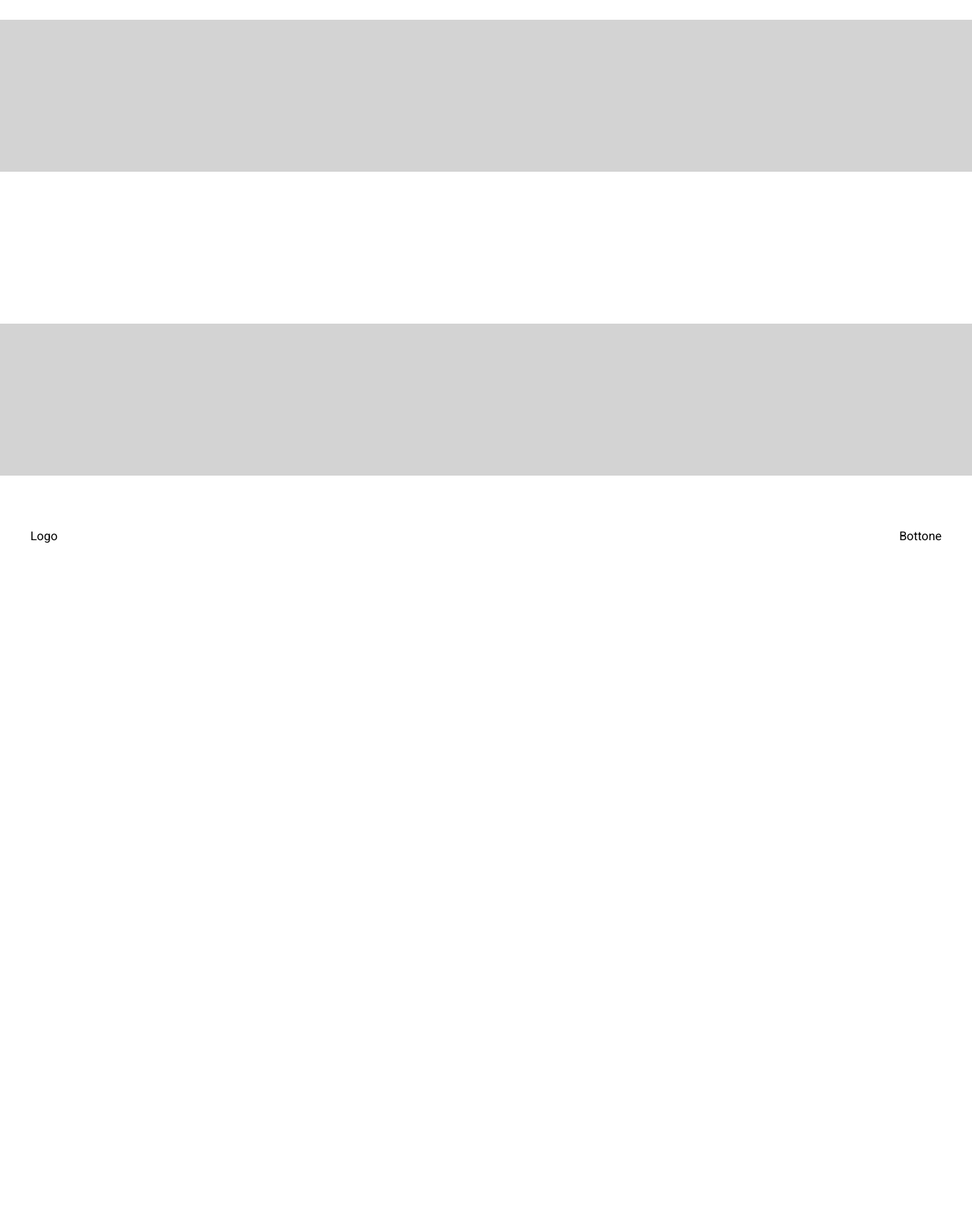
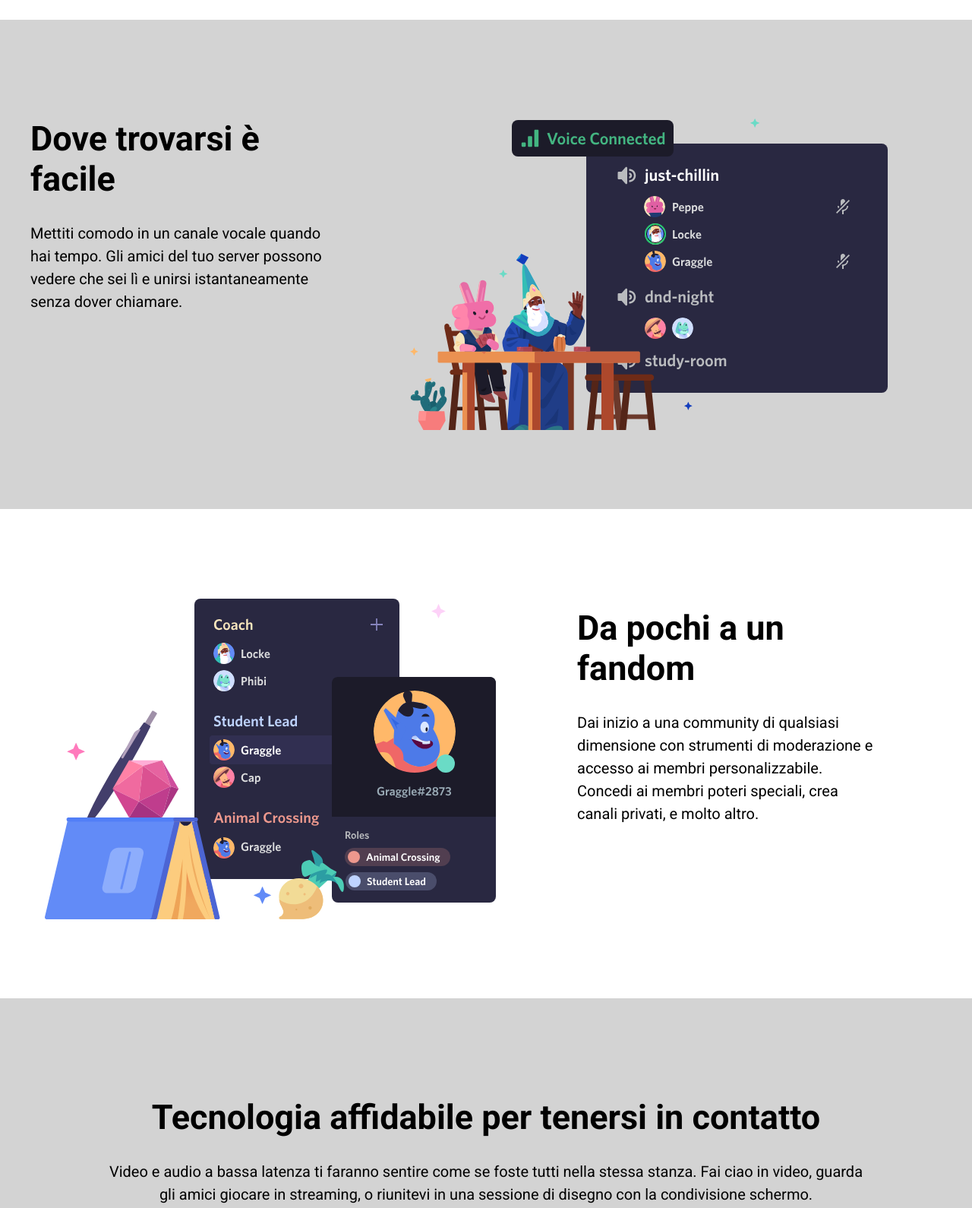
Before and after one commit to RiccardoBernardi1/htmlcss-discord, a plain HTML site: page index.html in a window 1280 px wide. Shown: the part 1260-2850 px from the top of the page at 76% size. Before the commit the page ends 1975 px from the top, so only its background shows below. Drawn offline with Linux system fonts and the light colour scheme.

Commit message:
aggiunte sezioni 2-3-4

```diff
--- a/css/style.css
+++ b/css/style.css
@@ -185,6 +185,12 @@ section:nth-child(2n) {
 h2{
     padding: 30px 0 30px;
 }
+section:last-child{
+    text-align: center;
+}
+.img-big{
+    width: 100%;
+}
 /* FOOTER */
 
 .footer-top {
--- a/index.html
+++ b/index.html
@@ -82,8 +82,11 @@
 
             <section>
                 <div class="container row">
-                    <div class="col-small"></div>
-                    <div class="col-big"></div>
+                    <div class="col-small">
+                        <h2>Dove trovarsi è <br> facile</h2>
+                        <p>Mettiti comodo in un canale vocale quando <br> hai tempo. Gli amici del tuo server possono <br> vedere che sei lì e unirsi istantaneamente <br> senza dover chiamare. </p>
+                    </div>
+                    <div class="col-big"><img src="img/item2.svg" alt="Immagine chat vocale"></div>
                 </div>
             </section>
 
@@ -93,8 +96,11 @@
 
             <section>
                 <div class="container row">
-                    <div class="col-big"></div>
-                    <div class="col-small"></div>
+                    <div class="col-big"><img src="img/item3.svg" alt="Immagine ruoli utenti"></div>
+                    <div class="col-small">
+                        <h2>Da pochi a un <br> fandom</h2>
+                        <p>Dai inizio a una community di qualsiasi <br> dimensione con strumenti di moderazione e <br> accesso ai membri personalizzabile. <br> Concedi ai membri poteri speciali, crea <br> canali privati, e molto altro.</p>
+                    </div>
                 </div>
             </section>
 
@@ -103,7 +109,11 @@
             <!-- quarta sezione -->
 
             <section>
-                <div class="container"></div>
+                <div class="container">
+                    <h2>Tecnologia affidabile per tenersi in contatto</h2>
+                    <p>Video e audio a bassa latenza ti faranno sentire come se foste tutti nella stessa stanza. Fai ciao in video, guarda <br> gli amici giocare in streaming, o riunitevi in una sessione di disegno con la condivisione schermo.</p>
+                    <img class="img-big" src="img/item4-big.svg" alt="Immagine videochiamata">
+                </div>
             </section>
 
             <!-- /quarta sezione -->
```
